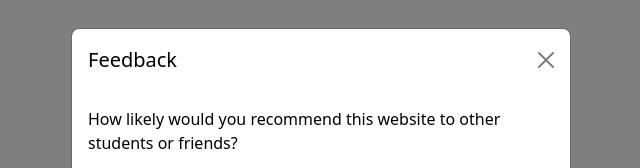
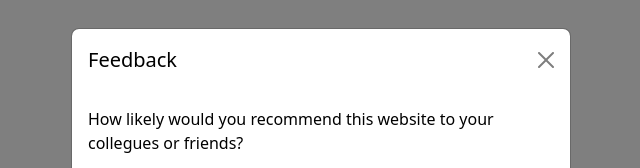
Before and after one commit to deltaCS99/deltaCS99.github.io, a plain HTML site: page index.html in a window 1280 px wide. Shown: the top 168 px of the page, 319-959 px from the left. Drawn offline with nearby package versions, Linux system fonts and the light colour scheme.

Commit message:
Replace students with collegues

```diff
--- a/index.html
+++ b/index.html
@@ -18,7 +18,7 @@
             <button type="button" class="btn-close" data-bs-dismiss="modal" aria-label="Close"></button>
             </div>
             <div id="modalBody" class="modal-body">
-            <p>How likely would you recommend this website to other students or friends?</p>
+            <p>How likely would you recommend this website to your collegues or friends?</p>
 
             <div class="flexbox" id="options">
                 <label for="rate0" class="opt noSelect">0</label>
```
